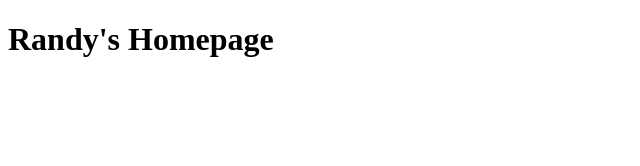
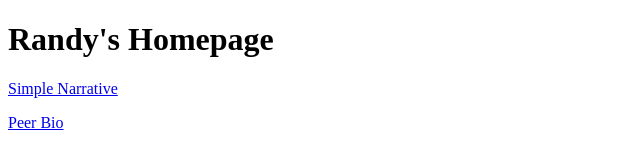
Before and after one commit to raadelmsellati/Randy-Chong.github.io, a plain HTML site: page index.html in a window 1280 px wide. Shown: the whole page, without its empty margins (0-640 px from the left). Drawn offline with Linux system fonts and the light colour scheme.

Commit message:
added links to homepage

```diff
--- a/index.html
+++ b/index.html
@@ -8,5 +8,7 @@
 </head>
 <body>
         <h1> Randy's Homepage  </h1>
+        <p><a href="simple narrative/"> Simple Narrative </a></p>
+        <p><a href="peer bio /"> Peer Bio </a></p>
     </body>
 </html>
```
Also changed, not shown: peer bio /index.html (+1 -1 lines).
